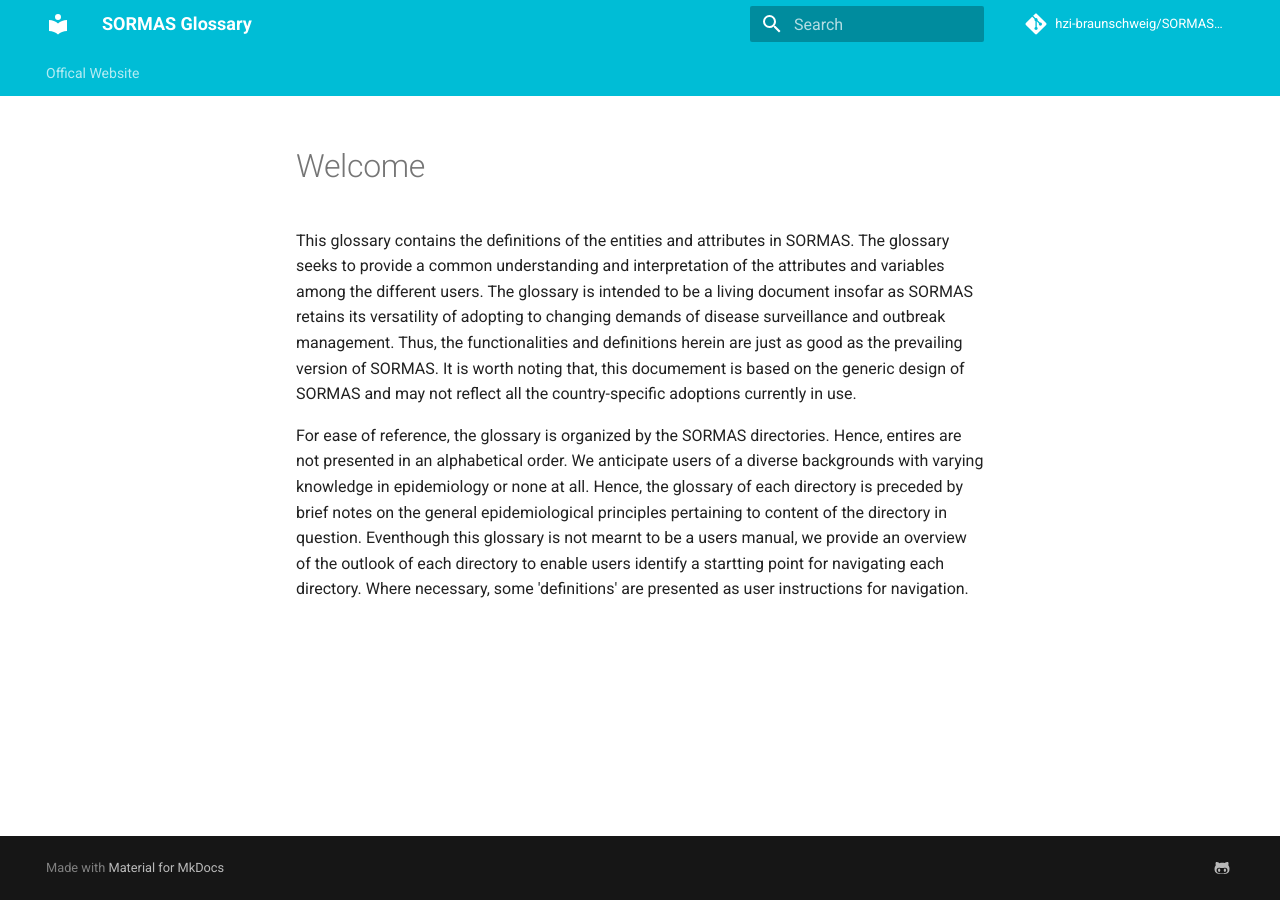
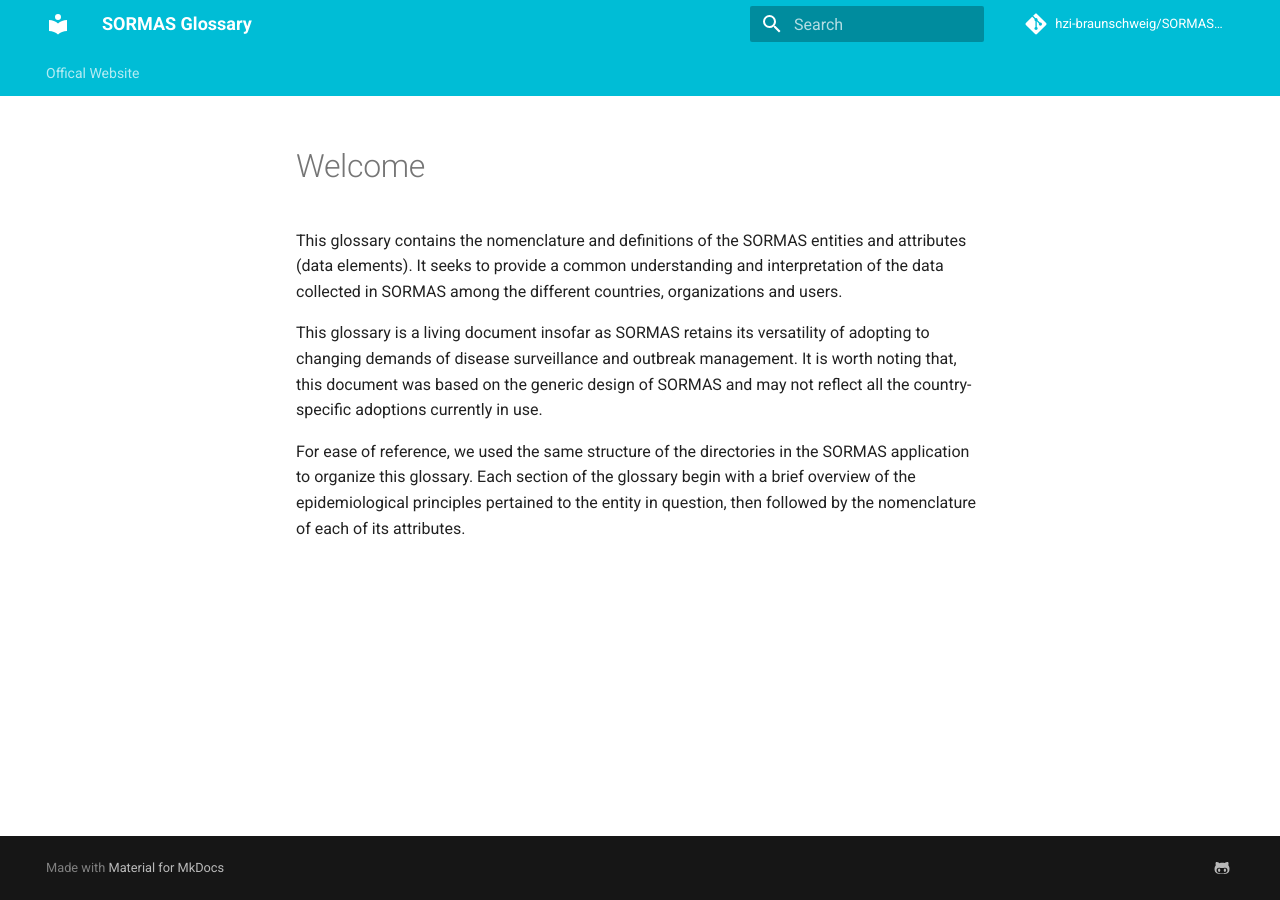
Before and after one commit to SORMAS-Foundation/SORMAS-Glossary, an MkDocs documentation site: the page built from docs/index.md, in a window 1280 px wide. Built offline with MkDocs 1.6.1 and Material for MkDocs 9.7.7, drawn with Linux system fonts in a browser that asks for light colours; comment, search, counter and statistics services are not loaded.

Commit message:
Updated welcoming page
I mainly restructure the the intro and remove text that did not directly hit the point to keep it short

```diff
--- a/docs/index.md
+++ b/docs/index.md
@@ -1,14 +1,6 @@
 # Welcome
-This glossary contains the definitions of the entities and attributes in SORMAS. The glossary seeks to provide a common
-understanding and interpretation of the attributes and variables among the different users. The glossary is intended to
-be a living document insofar as SORMAS retains its versatility of adopting to changing demands of disease surveillance
-and outbreak management. Thus, the functionalities and definitions herein are just as good as the prevailing version of
-SORMAS. It is worth noting that, this documement is based on the generic design of SORMAS and may not reflect all the
-country-specific adoptions currently in use.
+This glossary contains the nomenclature and definitions of the SORMAS entities and attributes (data elements). It seeks to provide a common understanding and interpretation of the data collected in SORMAS among the different countries, organizations and users.
 
-For ease of reference, the glossary is organized by the SORMAS directories. Hence, entires are not presented in an
-alphabetical order. We anticipate users of a diverse backgrounds with varying knowledge in epidemiology or none at all.
-Hence, the  glossary of each directory is preceded by brief notes on the general epidemiological principles pertaining
-to content of the directory in question. Eventhough this glossary is not mearnt to be a users manual, we provide an
-overview of the  outlook of each directory to enable users identify a startting point for navigating each directory.
-Where necessary, some 'definitions' are presented as user instructions for navigation.
+This glossary is a living document insofar as SORMAS retains its versatility of adopting to changing demands of disease surveillance and outbreak management. It is worth noting that, this document was based on the generic design of SORMAS and may not reflect all the country-specific adoptions currently in use.
+
+For ease of reference, we used the same structure of the directories in the SORMAS application to organize this glossary. Each section of the glossary begin with a brief overview of the epidemiological principles pertained to the entity in question, then followed by the nomenclature of each of its attributes.
```
